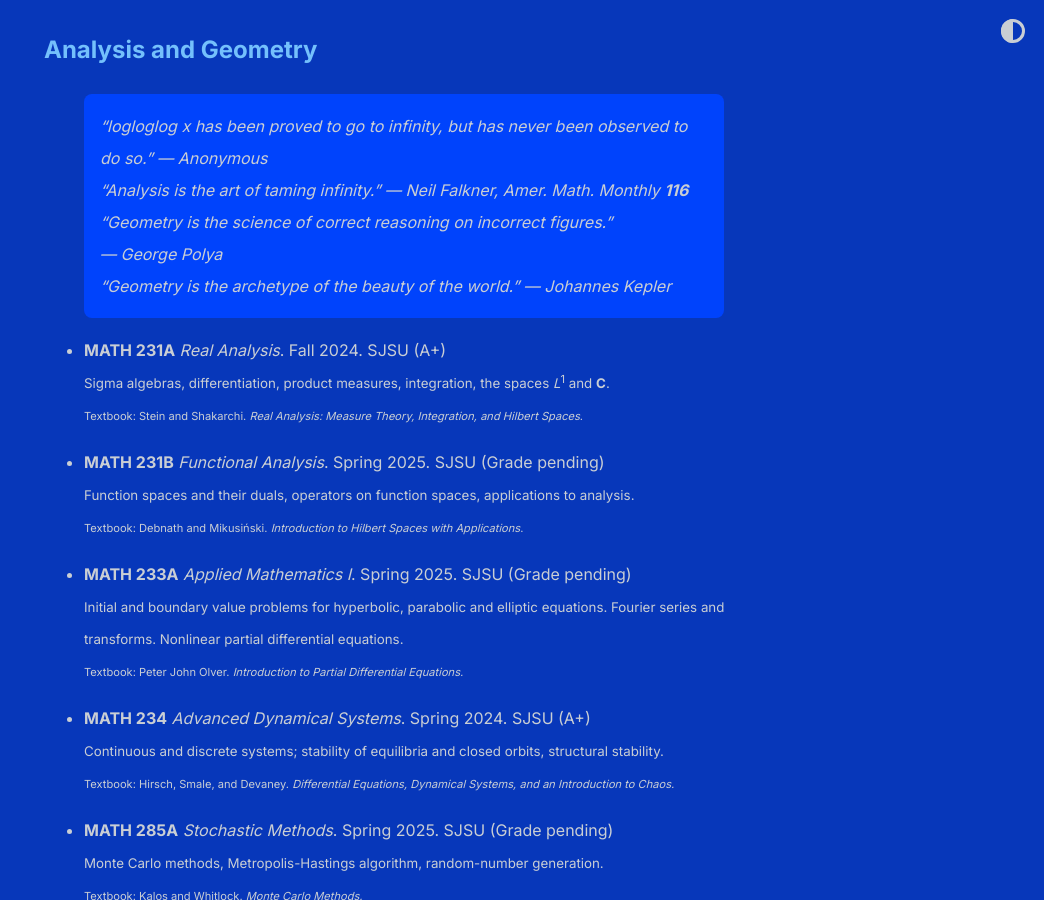
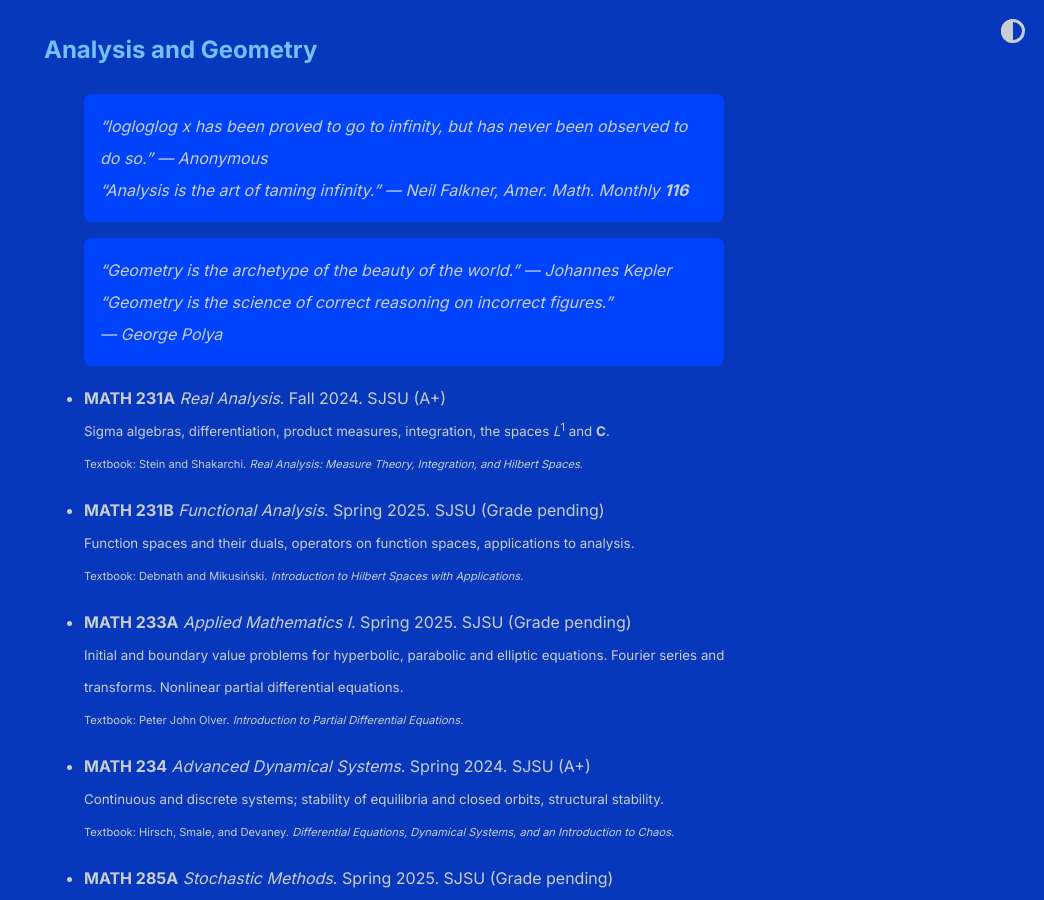
Before and after one commit to shihankanungo/shihankanungo.github.io, a Jekyll site: the page built from courses.md, in a window 1280 px wide and 900 px high, scrolled down 820 px. Shown: the whole window, without its empty margins (236-1280 px from the left). Built offline with Jekyll 4.4.1, drawn with Linux system fonts in a browser that asks for light colours.

Commit message:
Update courses.md

```diff
--- a/courses.md
+++ b/courses.md
@@ -13,9 +13,10 @@
 ## Analysis and Geometry
 
 > "logloglog x has been proved to go to infinity, but has never been observed to do so." --- Anonymous <br>
-> "Analysis is the art of taming infinity." --- Neil Falkner, Amer. Math. Monthly **116** <br>
+> "Analysis is the art of taming infinity." --- Neil Falkner, Amer. Math. Monthly **116**
+
+> "Geometry is the archetype of the beauty of the world." --- Johannes Kepler <br>
 > "Geometry is the science of correct reasoning on incorrect figures." <br> --- George Polya <br>
-> "Geometry is the archetype of the beauty of the world." --- Johannes Kepler
 
 - **MATH 231A** *Real Analysis*. Fall 2024. SJSU (A+) <br>
   <small>Sigma algebras, differentiation, product measures, integration, the spaces *L*<sup>1</sup> and **C**.</small> <br>
```
